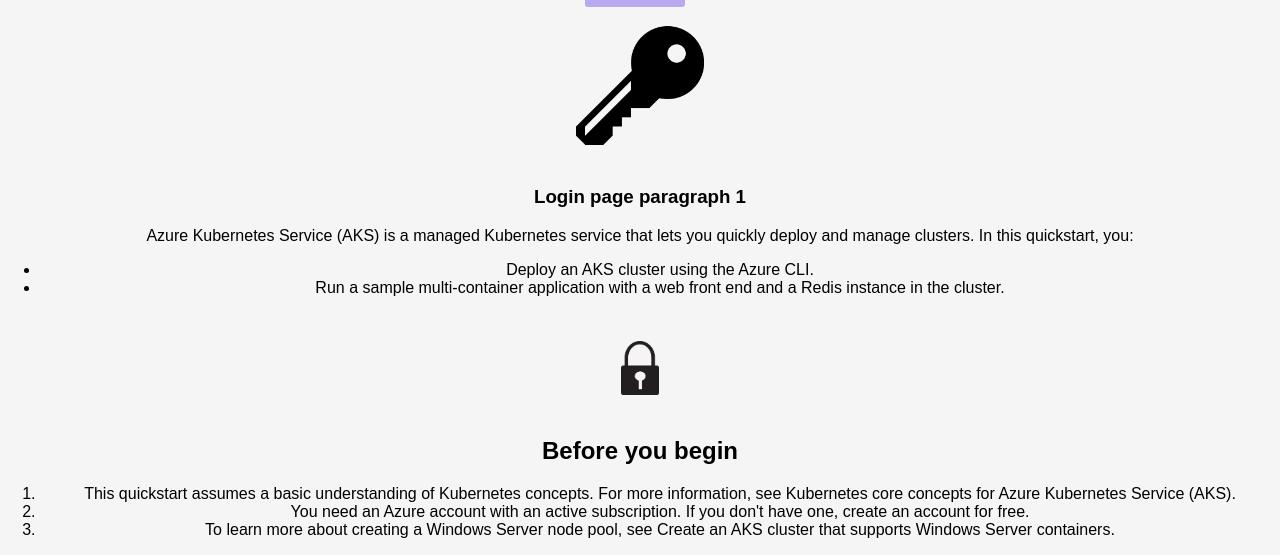
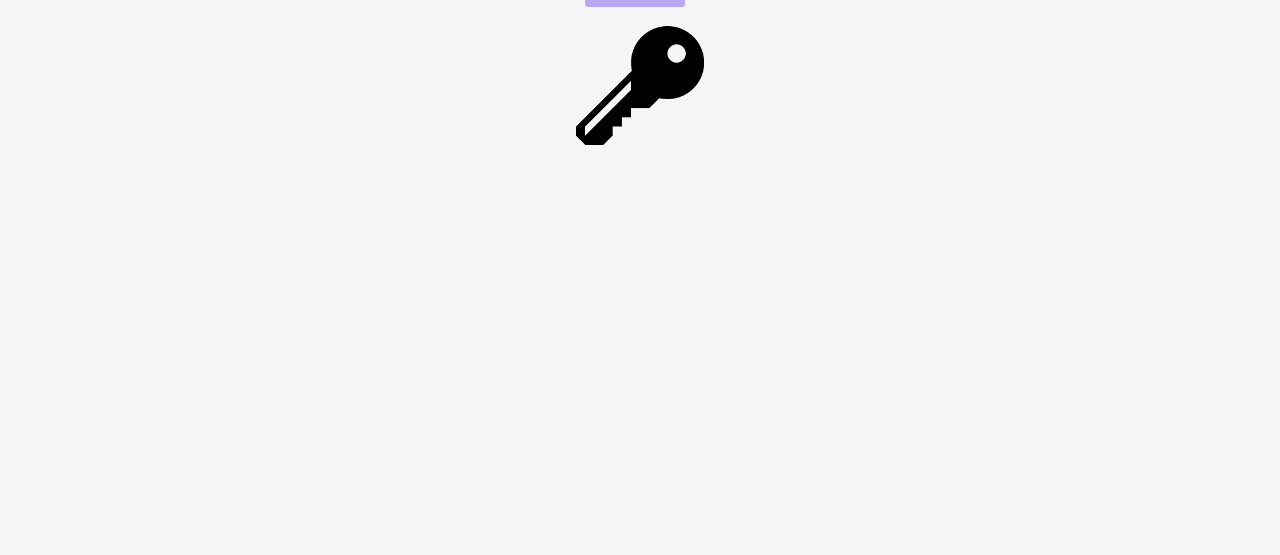
Before and after one commit to aniajj9/Vulnerable_app, a Flask app: page /login in a window 1280 px wide. Shown: the part 310-865 px from the top of the page. After the commit the page ends 455 px from the top, so only its background shows below. Run offline with Flask 3, Linux system fonts and the light colour scheme; some libraries are stand-ins or nearby versions.

Commit message:
cleaner login page, dummy in home

```diff
--- a/templates/login.html
+++ b/templates/login.html
@@ -23,29 +23,6 @@
         <img src="{{url_for('static', filename='key.png')}}" alt="Image of a key" width = "10%" style="padding-top: 10px;"/>
     </div>
 
-    <div id="not-logged-in-content">
-        <div id = "section-about-azure-kubernetes">
-            <h3>Login page paragraph 1</h3>
-            <p> Azure Kubernetes Service (AKS) is a managed Kubernetes service that lets you quickly deploy and manage clusters. In this quickstart, you: </p>
-            <ul>
-                <li>Deploy an AKS cluster using the Azure CLI.</li>
-                <li>Run a sample multi-container application with a web front end and a Redis instance in the cluster.</li>
-            </ul>
-            <br>
-            <img src="{{url_for('static', filename='lock.png')}}" alt="Image of a key" width = "3%" style="padding-top: 10px;"/>
-        </div>
-        <br>
-        <div id = "section-about-azure-kubernetes-2">
-            <h2>Before you begin</h2>
-            <ol>
-                <li>
-                    This quickstart assumes a basic understanding of Kubernetes concepts. For more information, see Kubernetes core concepts for Azure Kubernetes Service (AKS).
-                </li>
-                <li>You need an Azure account with an active subscription. If you don't have one, create an account for free.</li>
-                <li>To learn more about creating a Windows Server node pool, see Create an AKS cluster that supports Windows Server containers.</li>
-            </ol>
-        </div>
-    </div>
 
 </body>
 </html>
```
